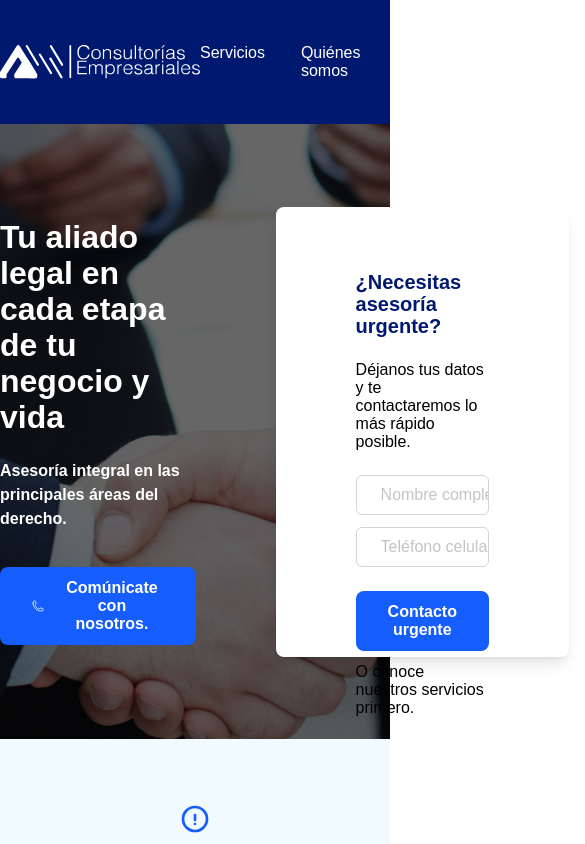
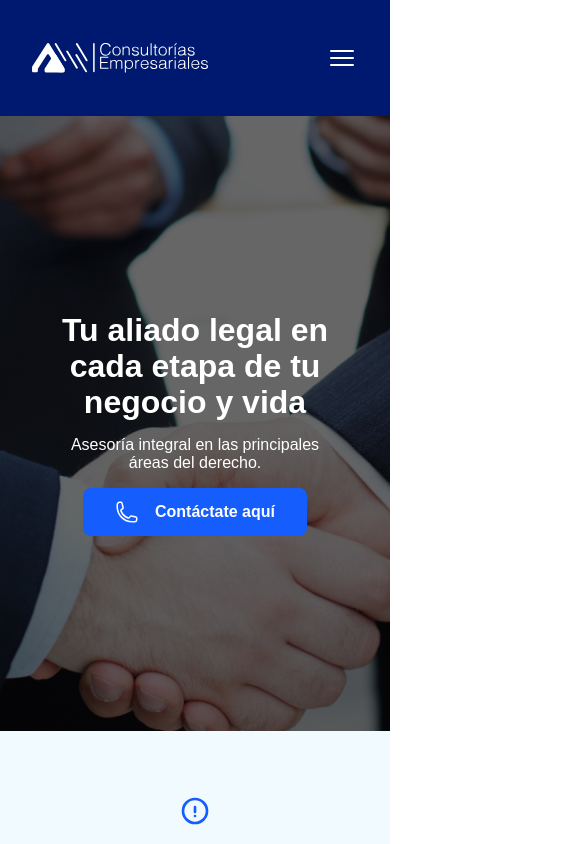
Before and after one commit to App-vance/appvance_legalmanager_web, a Next.js app: page / in a window 390 px wide. Shown: the top 844 px of the page, 585 px wide, since content can reach past the window. Built offline with nearby package versions, Linux system fonts and the light colour scheme.

Commit message:
feature: responsive styles

```diff
--- a/app/globals.css
+++ b/app/globals.css
@@ -37,6 +37,13 @@ body {
   background-position: center;
 }
 
+@media (max-width: 768px) {
+  .about-bg {
+    background-image: url('/img/about-mobile.jpg');
+    height: 350px;
+  }
+}
+
 @layer utilities {
   .text-title {
     @apply tracking-normal font-extrabold text-[2rem] leading-9 lg:text-[4rem] lg:leading-[4.375rem];
--- a/app/page.tsx
+++ b/app/page.tsx
@@ -4,6 +4,7 @@ import Info from "@/modules/Info";
 import Services from "@/modules/Services";
 import About from "@/modules/About";
 import Team from "@/modules/Team";
+import TeamCarousel from "@/modules/TeamCarousel";
 
 export default function Home() {
   return (
@@ -14,6 +15,7 @@ export default function Home() {
       <Services />
       <About />
       <Team />
+      <TeamCarousel />
     </>
   );
 }
--- a/components/Button.tsx
+++ b/components/Button.tsx
@@ -1,4 +1,3 @@
-import { on } from 'process';
 import React from 'react'
 
 type ButtonProps = {
--- a/components/CardService.tsx
+++ b/components/CardService.tsx
@@ -1,7 +1,8 @@
+import React from 'react'
+
 import Button from "@/components/Button";
 import { ArrowTurnUpLeftIcon } from "@heroicons/react/24/outline";
 import { CheckIcon } from '@heroicons/react/20/solid';
-import React from 'react'
 
 type CardServiceProps = {
   title: string;
--- /dev/null
+++ b/components/Drawer.tsx
@@ -0,0 +1,37 @@
+import Image from 'next/image';
+import Link from 'next/link';
+import React from 'react'
+
+type DrawerProps = {
+  isOpen: boolean;
+  toggleDrawer: () => void;
+}
+
+const Drawer = ({isOpen, toggleDrawer}: DrawerProps) => {
+  return (
+      <div
+        className={`fixed top-0 left-0 w-56 h-full py-10 pl-8 bg-primary-blue text-white transition-transform transform duration-1000 ease-in-out ${
+          isOpen ? "translate-x-0" : "-translate-x-full"
+        } z-30`}
+      >
+           <div className='w-44 h-9 relative'>
+                  <Image
+                    src="/logoWhite.svg"
+                    alt="Appvance Legal Manager Logo"
+                    fill
+                    priority
+                    className='object-contain'
+                  />
+                </div>
+        <nav className='mt-16'>
+          <ul className="space-y-8 text-base">
+            <li key={1}>
+                  <Link href={""} onClick={toggleDrawer}>hola</Link>
+                </li>
+          </ul>
+        </nav>
+      </div>
+  )
+}
+
+export default Drawer
--- a/modules/About.tsx
+++ b/modules/About.tsx
@@ -2,14 +2,23 @@ import React from 'react'
 
 const About = () => {
   return (
-    <div className='relative about-bg'>
-        <div className='absolute  max-w-[718px] bg-primary-blue text-white px-24 py-[6.4rem] flex flex-col gap-8 -bottom-20 rounded-lg'>
-            <h3 className='text-body-secondary'>Quiénes somos</h3>
-            <p className='text-subtitle'>Somos un equipo profesional a tu servicio.</p>
-            <p className='text-body-secondary'>Ofrecemos a nuestros clientes un servicio completo basado en profesionalismo y experiencia, garantizando el buen funcionamiento de las gestiones encomendadas y contribuyendo al desarrollo óptimo de cada línea de trabajo.
-                <br /> <br />
-Actualmente brindamos asesorías en derecho y contabilidad en Bogotá y Medellín, en áreas jurídicas, contables, tributarias, de revisoría fiscal, auditoría y administración de propiedad horizontal.</p>
-        </div>
+    <div className="relative">
+      <div className="about-bg w-full h-[350px] md:h-[400px] lg:h-[680px] bg-cover bg-center" />
+      <div
+        className="
+          w-full bg-primary-blue text-white flex flex-col items-center text-center p-8 gap-3
+          lg:absolute lg:w-auto lg:left-0 lg:-bottom-20 lg:max-w-[718px] lg:p-8 lg:px-24 lg:py-[6.4rem] lg:flex-col lg:gap-8 lg:rounded-lg lg:text-left lg:items-start
+        "
+      >
+        <h3 className="text-body-secondary">Quiénes somos</h3>
+        <p className="text-subtitle">Somos un equipo profesional a tu servicio.</p>
+        <div className="w-8 h-1 bg-secondary-blue lg:hidden"></div>
+        <p className="text-body-secondary">
+          Ofrecemos a nuestros clientes un servicio completo basado en profesionalismo y experiencia, garantizando el buen funcionamiento de las gestiones encomendadas y contribuyendo al desarrollo óptimo de cada línea de trabajo.
+          <br /> <br />
+          Actualmente brindamos asesorías en derecho y contabilidad en Bogotá y Medellín, en áreas jurídicas, contables, tributarias, de revisoría fiscal, auditoría y administración de propiedad horizontal.
+        </p>
+      </div>
     </div>
   )
 }
--- a/modules/Header.tsx
+++ b/modules/Header.tsx
@@ -1,19 +1,42 @@
-import React from 'react'
+"use client"
+
+import React, { useState } from 'react'
+import { Bars3Icon } from '@heroicons/react/24/outline'
 import Image from 'next/image'
 
+
 import { navigationLinks } from '@/helpers/nav'
+import Drawer from '@/components/Drawer'
 
 const Header = () => {
+  const [isOpen, setIsOpen] = useState<boolean>(false);
+
+  const toggleDrawer = () => {
+    setIsOpen(!isOpen);
+  }
+
   return (
-    <header className='flex justify-between xl:px-56 items-center bg-[#001970] text-white text-body py-11'>
-      <Image
-        src="/logoWhite.svg"
-        alt="Appvance Legal Manager Logo"
-        width={200}
-        height={33}
-        className='object-contain'
-      />
-      <nav>
+    <>
+    <header className='flex justify-between px-8 py-10 lg:px-56 items-center bg-[#001970] text-white text-body lg:py-11'>
+      <div className='w-44 h-9 lg:w-52 relative'>
+        <Image
+          src="/logoWhite.svg"
+          alt="Appvance Legal Manager Logo"
+          fill
+          priority
+          className='object-contain'
+        />
+      </div>
+      <div className='lg:hidden'>
+        {
+          !isOpen ? (
+            <Bars3Icon className='h-8 w-8 cursor-pointer text-white' onClick={toggleDrawer} />
+          ) : (
+            <p>X</p>
+          )
+        }
+      </div>
+      <nav className='hidden lg:block'>
         <ul className='flex gap-9'>
           {navigationLinks.map((link) => (
             <li key={link.name} className='text-body' >
@@ -23,6 +46,14 @@ const Header = () => {
         </ul>
       </nav>
     </header>
+    <Drawer isOpen={isOpen} toggleDrawer={toggleDrawer} />
+    {isOpen && (
+      <div
+        onClick={toggleDrawer}
+        className="fixed inset-0 bg-black opacity-50 z-20" // Z-index para que esté debajo del drawer
+      ></div>
+    )}
+    </>
   )
 }
 
--- a/modules/Hero.tsx
+++ b/modules/Hero.tsx
@@ -7,22 +7,28 @@ import ContactForm from "@/modules/ContactForm";
 
 const Hero = () => {
   return (
-    <div className="hero-bg xl:px-56 flex items-center justify-between gap-20 py-24 text-white">
-      <div>
-        <h1 className="text-title max-w-[650px]">
+    <div className="hero-bg px-8 xl:px-56 flex flex-col lg:flex-row items-center justify-center lg:justify-between gap-20 py-24 text-white">
+      <div className="flex flex-col items-center text-center lg:items-start lg:text-left">
+        <h1 className="text-title lg:max-w-[650px]">
           Tu aliado legal en cada etapa de tu negocio y vida
         </h1>
-        <h3 className="pt-6 pb-9 text-[1rem] font-semibold leading-[24px]">Asesoría integral en las principales áreas del derecho.</h3>
+        <h3 className="text-body max-w-3xs lg:max-w-full py-4 lg:pt-6 lg:pb-9 lg:text-[1rem] lg:font-semibold lg:leading-[24px]">
+          Asesoría integral en las principales áreas del derecho.
+        </h3>
         <Button
-          text="Comúnicate con nosotros."
+          text="Contáctate aquí"
           customClass="text-button bg-secondary-blue"
           icon={<PhoneIcon className="h-6 w-6" />}
           onClick={() => console.log("Solicitar asesoría clicked")}
         />
       </div>
-      <div className="flex flex-col py-16 px-20 bg-white rounded-lg shadow-lg h-[450px] w-[512px] gap-6">
-        <h3 className="text-primary-blue text-features">¿Necesitas asesoría urgente?</h3>
-        <p className="text-black text-body">Déjanos tus datos y te contactaremos lo más rápido posible.</p>
+      <div className="hidden lg:flex flex-col py-16 px-20 bg-white rounded-lg shadow-lg h-[450px] w-[512px] gap-6">
+        <h3 className="text-primary-blue text-features">
+          ¿Necesitas asesoría urgente?
+        </h3>
+        <p className="text-black text-body">
+          Déjanos tus datos y te contactaremos lo más rápido posible.
+        </p>
         <ContactForm />
       </div>
     </div>
--- a/modules/Services.tsx
+++ b/modules/Services.tsx
@@ -4,10 +4,10 @@ import { BriefcaseIcon, DocumentTextIcon, CurrencyDollarIcon, Squares2X2Icon } f
 export default function Services() {
   return (
     <>
-      <section className="flex flex-col lg:pl-24 xl:pl-56 lg:py-20">
+      <section className="flex flex-col lg:pl-56 lg:py-20">
         <div className="flex flex-col items-center gap-3 text-white text-center bg-primary-blue h-fit p-8 lg:p-0 lg:text-start lg:bg-white lg:text-primary-blue lg:items-start">
           <h1 className="text-body-secondary">¿Qué te ofrecemos?</h1>
-          <h2 className="text-subtitle lg:max-w-[30.625rem]">Servicios jurídicos, contables y administrativos.</h2>
+          <h2 className="text-2xl font-semibold lg:text-subtitle lg:max-w-[30.625rem]">Servicios jurídicos, contables y administrativos.</h2>
           <div className="w-8 h-1 bg-secondary-blue"></div>
           <p className="text-body-secondary lg:max-w-[45.625rem] lg:text-body">Te respaldamos con asesoría integral en lo jurídico, contable y administrativo, asegurando confianza y estabilidad en cada decisión.</p>
         </div>
--- a/modules/Team.jsx
+++ b/modules/Team.tsx
@@ -4,7 +4,7 @@ import SimpleCardTeam from "@/components/SimpleCardTeam";
 const Team = () => {
   return (
     // Necesito que quede centrado el contenido
-    <div className="pt-44 pb-32 flex flex-col items-center gap-10 xl:px-56 xl:min-w-3xl">
+    <div className="hidden pt-44 pb-32 lg:flex flex-col items-center gap-10 xl:px-56 xl:min-w-3xl">
       <div className="flex w-full justify-between gap-10">
         <CardTeam
           name="Diego Mauricio Sierra Arango"
--- /dev/null
+++ b/modules/TeamCarousel.tsx
@@ -0,0 +1,9 @@
+import React from 'react'
+
+const TeamCarousel = () => {
+  return (
+    <div className='lg:hidden'>TeamCarousel</div>
+  )
+}
+
+export default TeamCarousel
```
Also changed, not shown: public/img/about-mobile.jpg (added).
